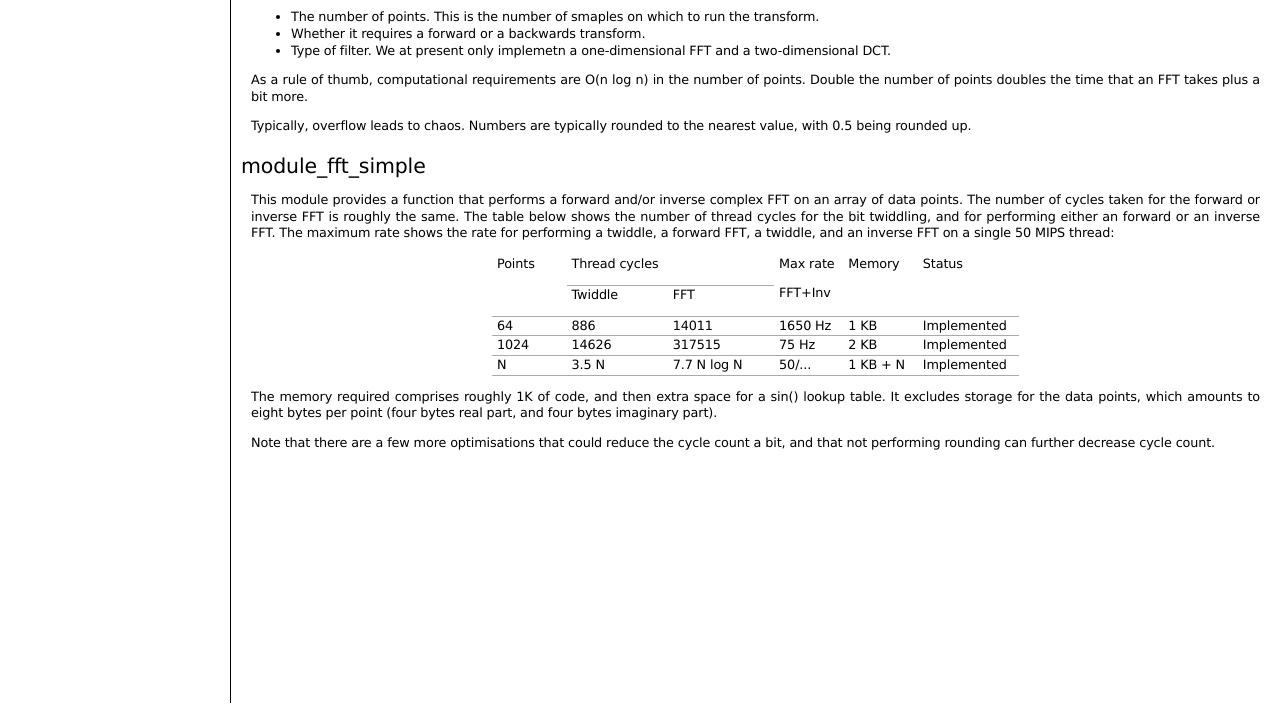
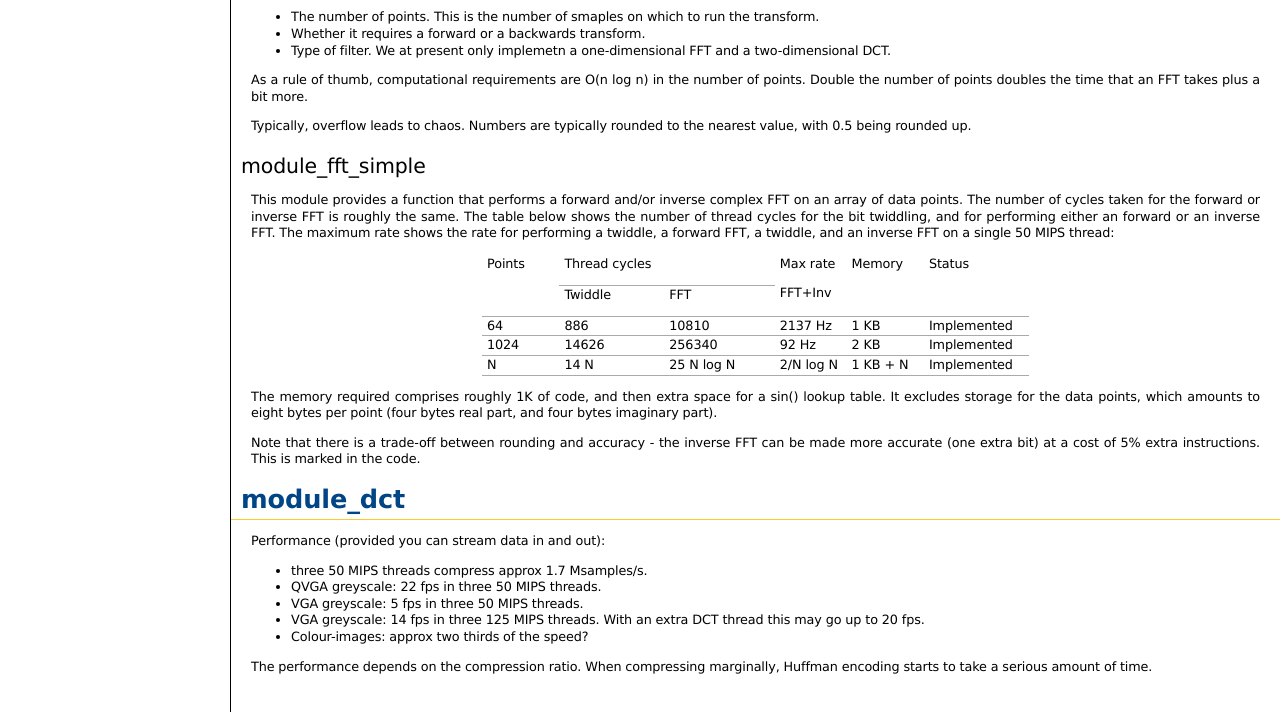
Before and after one commit to xcore/sc_dsp_transforms, a plain HTML site: page summary.html in a window 1280 px wide. Shown: the part 102-814 px from the top of the page. Drawn offline with nearby package versions, Linux system fonts and the light colour scheme; some packages are replaced by stand-ins of ours.

Commit message:
Documentation for optimised version

```diff
--- a/summary.html
+++ b/summary.html
@@ -103,22 +103,22 @@ thread:</p>
 </tr>
 <tr><td>64</td>
 <td>886</td>
-<td>14011</td>
-<td>1650 Hz</td>
+<td>10810</td>
+<td>2137 Hz</td>
 <td>1 KB</td>
 <td>Implemented</td>
 </tr>
 <tr><td>1024</td>
 <td>14626</td>
-<td>317515</td>
-<td>75  Hz</td>
+<td>256340</td>
+<td>92  Hz</td>
 <td>2 KB</td>
 <td>Implemented</td>
 </tr>
 <tr><td>N</td>
-<td>3.5 N</td>
-<td>7.7 N log N</td>
-<td>50/...</td>
+<td>14 N</td>
+<td>25  N log N</td>
+<td>2/N log N</td>
 <td>1 KB + N</td>
 <td>Implemented</td>
 </tr>
@@ -128,10 +128,24 @@ thread:</p>
 a sin() lookup table. It excludes storage for the data points, which
 amounts to eight bytes per point (four bytes real part, and four bytes
 imaginary part).</p>
-<p>Note that there are a few more optimisations that could reduce the cycle
-count a bit, and that not performing rounding can further decrease cycle
-count.</p>
+<p>Note that there is a trade-off between rounding and accuracy - the inverse
+FFT can be made more accurate (one extra bit) at a cost of 5% extra
+instructions. This is marked in the code.</p>
 </div>
+</div>
+<div class="section" id="module-dct">
+<h1>module_dct<a class="headerlink" href="#module-dct" title="Permalink to this headline">¶</a></h1>
+<p>Performance (provided you can stream data in and out):</p>
+<ul class="simple">
+<li>three 50 MIPS threads compress approx 1.7 Msamples/s.</li>
+<li>QVGA greyscale: 22 fps in three 50 MIPS threads.</li>
+<li>VGA greyscale: 5 fps in three 50 MIPS threads.</li>
+<li>VGA greyscale: 14 fps in three 125 MIPS threads. With an extra DCT thread
+this may go up to 20 fps.</li>
+<li>Colour-images: approx two thirds of the speed?</li>
+</ul>
+<p>The performance depends on the compression ratio. When compressing
+marginally, Huffman encoding starts to take a serious amount of time.</p>
 </div>
 
 
```
Also changed, not shown: index.html (+3 -3 lines), searchindex.js (+1 -1 lines), _sources/summary.txt, 3 other files.
